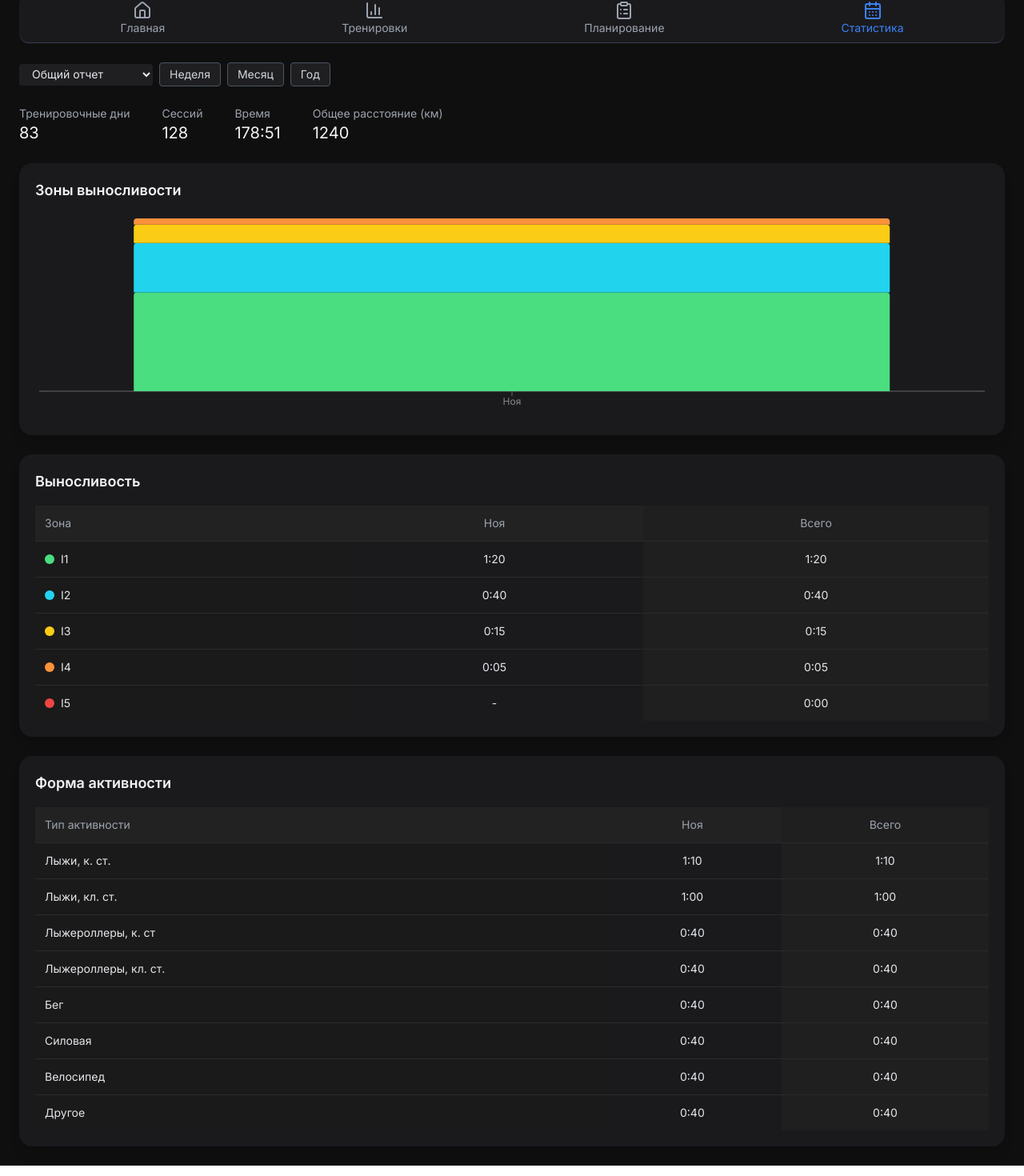
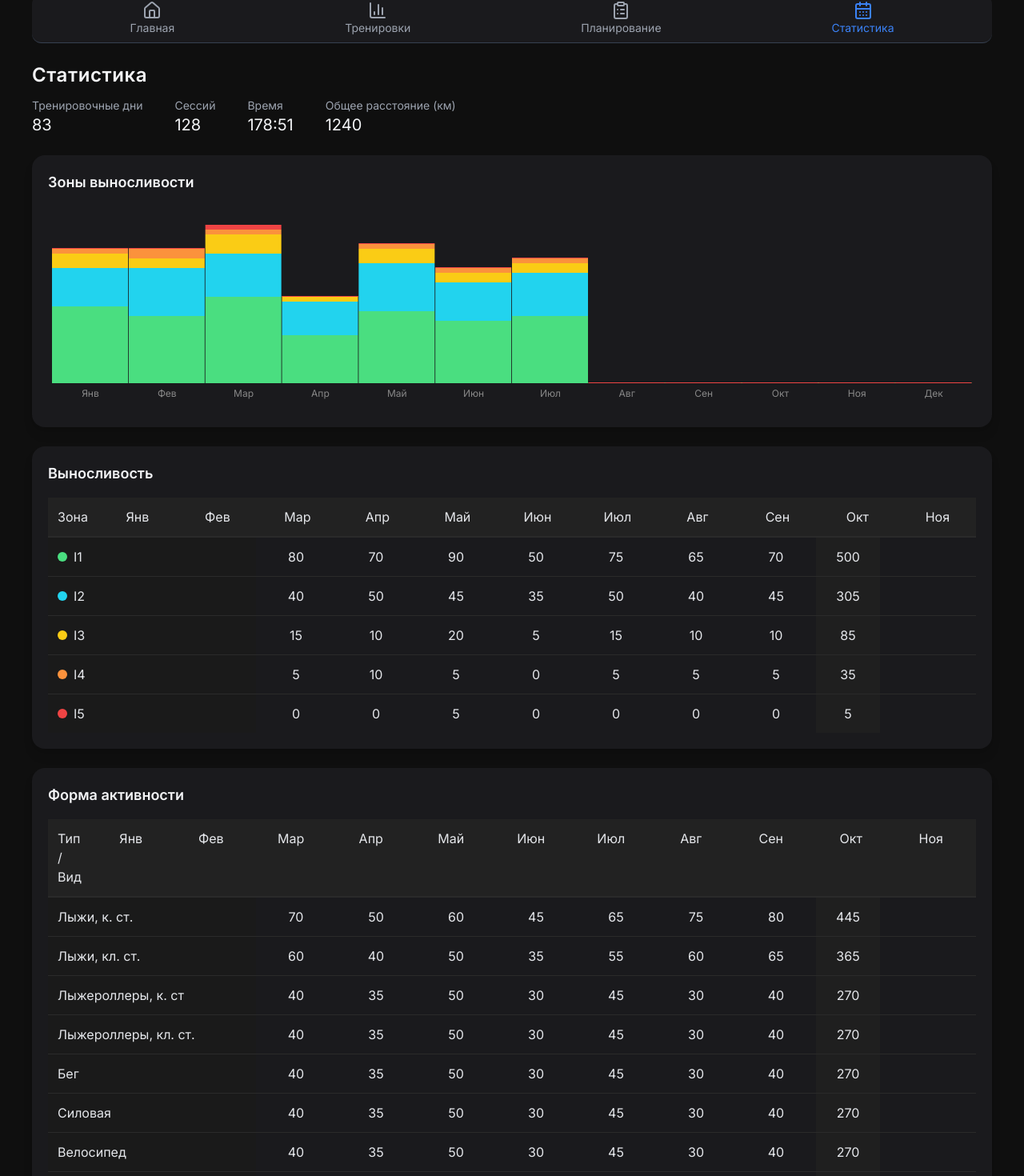
Before and after one commit to mbaliabin/dagbook-test, a React (Vite) app in the folder fasx-frontend/: page /statistics in a window 1280 px wide. Shown: the part 119-1589 px from the top of the page at 80% size. Built offline with nearby package versions, Linux system fonts and the light colour scheme.

Commit message:
Доработка StatisticsPage.tsx 370

```diff
--- a/fasx-frontend/src/pages/StatisticsPage.tsx
+++ b/fasx-frontend/src/pages/StatisticsPage.tsx
@@ -32,13 +32,18 @@ export default function StatsPage() {
 
   const [name] = React.useState("Пользователь");
   const [reportType, setReportType] = React.useState("Общий отчет");
-  const [startPeriod, setStartPeriod] = React.useState(
-    dayjs().startOf("month").toDate()
-  );
-  const [endPeriod, setEndPeriod] = React.useState(dayjs().endOf("month").toDate());
-  const [showDateRangePicker, setShowDateRangePicker] = React.useState(false);
+  const [periodType, setPeriodType] =
+    React.useState<"week" | "month" | "year" | "custom">("year");
+  const [dateRange, setDateRange] = React.useState<{
+    startDate: Date;
+    endDate: Date;
+  }>({
+    startDate: dayjs("2025-01-01").toDate(),
+    endDate: dayjs("2025-12-31").toDate(),
+  });
+  const [showDateRangePicker, setShowDateRangePicker] =
+    React.useState(false);
 
-  // Totals
   const totals = {
     trainingDays: 83,
     sessions: 128,
@@ -46,9 +51,11 @@ export default function StatsPage() {
     distance: 1240,
   };
 
-  const months = ["Янв","Фев","Мар","Апр","Май","Июн","Июл","Авг","Сен","Окт","Ноя","Дек"];
+  const months = [
+    "Янв","Фев","Мар","Апр","Май","Июн",
+    "Июл","Авг","Сен","Окт","Ноя","Дек",
+  ];
 
-  // Данные таблиц
   const enduranceZones = [
     { zone: "I1", color: "#4ade80", months: [80, 70, 90, 50, 75, 65, 70] },
     { zone: "I2", color: "#22d3ee", months: [40, 50, 45, 35, 50, 40, 45] },
@@ -68,7 +75,6 @@ export default function StatsPage() {
     { type: "Другое", months: [40, 35, 50, 30, 45, 30, 40] },
   ];
 
-  // Данные для диаграммы дистанций
   const distanceByType = [
     { type: "Лыжи, к. ст.", distance: [120, 90, 110, 80, 100, 130, 140] },
     { type: "Лыжи, кл. ст.", distance: [100, 75, 95, 60, 85, 110, 120] },
@@ -78,35 +84,27 @@ export default function StatsPage() {
     { type: "Велосипед", distance: [150, 130, 160, 120, 140, 170, 180] },
   ];
 
-  const distanceColors: Record<string,string> = {
-    "Лыжи, к. ст.": "#4ade80",
-    "Лыжи, кл. ст.": "#22d3ee",
-    "Лыжероллеры, к. ст": "#facc15",
-    "Лыжероллеры, кл. ст.": "#fb923c",
-    "Бег": "#ef4444",
-    "Велосипед": "#3b82f6",
+  const formatTimeSafe = (val: number | string) => {
+    if (typeof val === "number") return val;
+    return val;
   };
 
-  const startMonth = dayjs(startPeriod).month();
-  const endMonth = dayjs(endPeriod).month();
-  const filteredMonths = months.slice(startMonth, endMonth + 1);
-
-  const filteredEnduranceZones = enduranceZones.map(z => ({
+  const filteredEnduranceZones = enduranceZones.map((z) => ({
     ...z,
-    months: z.months.slice(0, filteredMonths.length),
-    total: z.months.slice(0, filteredMonths.length).reduce((a,b)=>a+b,0)
+    months: z.months,
+    total: z.months.reduce((a, b) => a + b, 0),
   }));
 
-  const filteredMovementTypes = movementTypes.map(m => ({
+  const filteredMovementTypes = movementTypes.map((m) => ({
     ...m,
-    months: m.months.slice(0, filteredMonths.length),
-    total: m.months.slice(0, filteredMonths.length).reduce((a,b)=>a+b,0)
+    months: m.months,
+    total: m.months.reduce((a, b) => a + b, 0),
   }));
 
-  const filteredDistanceTypes = distanceByType.map(d => ({
+  const filteredDistanceTypes = distanceByType.map((d) => ({
     ...d,
-    months: d.distance.slice(0, filteredMonths.length),
-    total: d.distance.slice(0, filteredMonths.length).reduce((a,b)=>a+b,0)
+    months: d.distance,
+    total: d.distance.reduce((a, b) => a + b, 0),
   }));
 
   const handleLogout = () => {
@@ -121,33 +119,127 @@ export default function StatsPage() {
     { label: "Статистика", icon: CalendarDays, path: "/statistics" },
   ];
 
-  const setWeek = () => {
-    setStartPeriod(dayjs().startOf('isoWeek').toDate());
-    setEndPeriod(dayjs().endOf('isoWeek').toDate());
-  };
-  const setMonth = () => {
-    setStartPeriod(dayjs().startOf('month').toDate());
-    setEndPeriod(dayjs().endOf('month').toDate());
-  };
-  const setYear = () => {
-    setStartPeriod(dayjs().startOf('year').toDate());
-    setEndPeriod(dayjs().endOf('year').toDate());
+  const scrollRefs = [
+    useRef<HTMLDivElement>(null),
+    useRef<HTMLDivElement>(null),
+    useRef<HTMLDivElement>(null),
+  ];
+
+  const handleScroll = (e: React.UIEvent<HTMLDivElement>, index: number) => {
+    const scrollLeft = e.currentTarget.scrollLeft;
+    scrollRefs.forEach((ref, i) => {
+      if (i !== index && ref.current) ref.current.scrollLeft = scrollLeft;
+    });
   };
 
-  const formatTime = (val:number) => {
-    const h = Math.floor(val/60);
-    const m = val%60;
-    return `${h}:${m.toString().padStart(2,'0')}`;
+  const TableSection: React.FC<{ table: any; index: number }> = ({
+    table,
+    index,
+  }) => {
+    const leftColWidth = 260;
+    const colWidth = 100;
+    const totalColWidth = 80;
+
+    return (
+      <div className="bg-[#1a1a1d] p-5 rounded-2xl shadow-lg">
+        <h2 className="text-lg font-semibold text-gray-100 mb-4">
+          {table.title}
+        </h2>
+
+        <div
+          ref={scrollRefs[index]}
+          className="overflow-x-auto"
+          onScroll={(e) => handleScroll(e, index)}
+        >
+          <div className="min-w-[900px]">
+            <div className="flex bg-[#222] border-b border-[#2a2a2a] sticky top-0 z-10">
+              <div
+                className="p-3 font-medium sticky left-0 bg-[#222] z-20"
+                style={{ width: leftColWidth }}
+              >
+                {table.title === "Выносливость" ? "Зона" : "Тип / Вид"}
+              </div>
+              {months.map((m, idx) => (
+                <div
+                  key={m + "-h-" + idx}
+                  className="p-3 text-center flex-none font-medium"
+                  style={{ width: colWidth }}
+                >
+                  {m}
+                </div>
+              ))}
+              <div
+                className="p-3 text-center font-medium bg-[#1f1f1f] flex-none"
+                style={{ width: totalColWidth }}
+              >
+                Всего
+              </div>
+            </div>
+
+            <div>
+              {table.data.map((row: any, j: number) => (
+                <div
+                  key={j}
+                  className="flex border-t border-[#2a2a2a] hover:bg-[#252525]/60 transition"
+                >
+                  <div
+                    className="p-3 sticky left-0 bg-[#1a1a1a] z-10 flex items-center gap-2"
+                    style={{ width: leftColWidth }}
+                  >
+                    {row.color && (
+                      <span
+                        className="inline-block w-3 h-3 rounded-full"
+                        style={{ backgroundColor: row.color }}
+                      ></span>
+                    )}
+                    <div className="truncate">{row.param || row.type}</div>
+                  </div>
+
+                  {row.months.map((val: number | string, k: number) => (
+                    <div
+                      key={k}
+                      className="p-3 text-center flex-none"
+                      style={{ width: colWidth }}
+                    >
+                      {formatTimeSafe(val)}
+                    </div>
+                  ))}
+
+                  <div
+                    className="p-3 text-center bg-[#1f1f1f] flex-none"
+                    style={{ width: totalColWidth }}
+                  >
+                    {row.total}
+                  </div>
+                </div>
+              ))}
+            </div>
+          </div>
+        </div>
+      </div>
+    );
+  };
+
+  const distanceColors: Record<string, string> = {
+    "Лыжи, к. ст.": "#4ade80",
+    "Лыжи, кл. ст.": "#22d3ee",
+    "Лыжероллеры, к. ст": "#facc15",
+    "Лыжероллеры, кл. ст.": "#fb923c",
+    "Бег": "#ef4444",
+    "Велосипед": "#3b82f6",
   };
 
   return (
     <div className="min-h-screen bg-[#0f0f0f] text-gray-200 p-6 w-full">
-      <div className="max-w-[1600px] mx-auto space-y-6">
-
+      <div className="max-w-[1600px] mx-auto space-y-6 px-4">
         {/* Header */}
         <div className="flex flex-col md:flex-row md:items-center md:justify-between gap-4 mb-4 w-full">
           <div className="flex items-center space-x-4">
-            <img src="/profile.jpg" alt="Avatar" className="w-16 h-16 rounded-full object-cover" />
+            <img
+              src="/profile.jpg"
+              alt="Avatar"
+              className="w-16 h-16 rounded-full object-cover"
+            />
             <div>
               <h1 className="text-2xl font-bold text-white">{name}</h1>
             </div>
@@ -155,160 +247,156 @@ export default function StatsPage() {
 
           <div className="flex items-center space-x-2 flex-wrap">
             <button className="bg-blue-600 hover:bg-blue-700 text-white text-sm px-3 py-1 rounded flex items-center">
-              <Plus className="w-4 h-4 mr-1"/> Добавить тренировку
+              <Plus className="w-4 h-4 mr-1" /> Добавить тренировку
             </button>
-            <button onClick={handleLogout} className="bg-blue-600 hover:bg-blue-700 text-white text-sm px-3 py-1 rounded flex items-center">
-              <LogOut className="w-4 h-4 mr-1"/> Выйти
+
+            <button
+              onClick={handleLogout}
+              className="bg-blue-600 hover:bg-blue-700 text-white text-sm px-3 py-1 rounded flex items-center"
+            >
+              <LogOut className="w-4 h-4 mr-1" /> Выйти
             </button>
           </div>
         </div>
 
         {/* Menu */}
         <div className="flex justify-around bg-[#1a1a1d] border-b border-gray-700 py-2 px-4 rounded-xl mb-6">
-          {menuItems.map(item => {
+          {menuItems.map((item) => {
             const Icon = item.icon;
-            const isActive = location.pathname===item.path;
+            const isActive = location.pathname === item.path;
             return (
-              <button key={item.path} onClick={()=>navigate(item.path)}
-                className={`flex flex-col items-center text-sm transition-colors ${isActive?"text-blue-500":"text-gray-400 hover:text-white"}`}>
-                <Icon className="w-6 h-6"/>
+              <button
+                key={item.path}
+                onClick={() => navigate(item.path)}
+                className={`flex flex-col items-center text-sm transition-colors ${
+                  isActive ? "text-blue-500" : "text-gray-400 hover:text-white"
+                }`}
+              >
+                <Icon className="w-6 h-6" />
                 <span>{item.label}</span>
               </button>
-            )
+            );
           })}
         </div>
 
-        {/* Period buttons */}
-        <div className="flex flex-wrap gap-2 items-center mb-6">
-          <select value={reportType} onChange={e=>setReportType(e.target.value)} className="bg-[#1f1f22] text-gray-200 px-3 py-1 rounded text-sm">
-            <option>Общий отчет</option>
-            <option>Общая дистанция</option>
-          </select>
-          <button onClick={setWeek} className="text-sm px-3 py-1 rounded border border-gray-600 bg-[#1f1f22] text-gray-300 hover:bg-[#2a2a2d]">Неделя</button>
-          <button onClick={setMonth} className="text-sm px-3 py-1 rounded border border-gray-600 bg-[#1f1f22] text-gray-300 hover:bg-[#2a2a2d]">Месяц</button>
-          <button onClick={setYear} className="text-sm px-3 py-1 rounded border border-gray-600 bg-[#1f1f22] text-gray-300 hover:bg-[#2a2a2d]">Год</button>
-        </div>
-
         {/* Totals */}
-        <div className="flex flex-wrap gap-10 text-sm mb-6">
         <div>
-            <p className="text-gray-400">Тренировочные дни</p>
-            <p className="text-xl text-gray-100">{totals.trainingDays}</p>
-          </div>
-          <div>
-            <p className="text-gray-400">Сессий</p>
-            <p className="text-xl text-gray-100">{totals.sessions}</p>
-          </div>
-          <div>
-            <p className="text-gray-400">Время</p>
-            <p className="text-xl text-gray-100">{totals.time}</p>
-          </div>
-          <div>
-            <p className="text-gray-400">Общее расстояние (км)</p>
-            <p className="text-xl text-gray-100">{totals.distance}</p>
+          <h1 className="text-2xl font-semibold tracking-wide text-gray-100">Статистика</h1>
+          <div className="flex flex-wrap gap-10 text-sm mt-3">
+            <div><p className="text-gray-400">Тренировочные дни</p><p className="text-xl text-gray-100">{totals.trainingDays}</p></div>
+            <div><p className="text-gray-400">Сессий</p><p className="text-xl text-gray-100">{totals.sessions}</p></div>
+            <div><p className="text-gray-400">Время</p><p className="text-xl text-gray-100">{totals.time}</p></div>
+            <div><p className="text-gray-400">Общее расстояние (км)</p><p className="text-xl text-gray-100">{totals.distance}</p></div>
           </div>
         </div>
 
-        {/* Endurance chart */}
+        {/* Диаграмма зон */}
         <div className="bg-[#1a1a1d] p-5 rounded-2xl shadow-lg">
           <h2 className="text-lg font-semibold mb-4 text-gray-100">Зоны выносливости</h2>
           <div className="h-64">
             <ResponsiveContainer width="100%" height="100%">
-              <BarChart data={filteredMonths.map((month,i)=>{
-                const obj:any = { month };
-                filteredEnduranceZones.forEach(z => obj[z.zone] = z.months[i]);
-                return obj;
-              })}>
-                <XAxis dataKey="month" tick={{ fill: "#888", fontSize:12 }}/>
-                <Tooltip content={({payload}:any)=>{
-                  if(payload && payload.length){
-                    return <div className="bg-[#1e1e1e] border border-[#333] px-3 py-2 rounded text-xs text-gray-300">
-                      {payload.map((p:any)=><div key={p.dataKey}><span className="inline-block w-3 h-3 mr-1 rounded-full" style={{backgroundColor:p.fill}}></span>{p.dataKey}: {formatTime(p.value)}</div>)}
+              <BarChart
+                data={months.map((month, i) => {
+                  const data: any = { month };
+                  filteredEnduranceZones.forEach((zone) => {
+                    data[zone.zone] = zone.months[i] || 0;
+                  });
+                  return data;
+                })}
+                barGap={0}
+                barCategoryGap="0%"
+              >
+                <XAxis dataKey="month" axisLine={false} tickLine={false} tick={{ fill: "#888", fontSize: 12 }} />
+                <Tooltip
+                  content={({ active, payload }: any) => {
+                    if (active && payload && payload.some((p: any) => p.value > 0)) {
+                      return (
+                        <div className="bg-[#1e1e1e] border border-[#333] px-3 py-2 rounded text-sm text-white">
+                          {payload.filter((p: any) => p.value > 0).map((p: any) => (
+                            <div key={p.dataKey}>
+                              <span
+                                className="inline-block w-3 h-3 mr-1 rounded-full"
+                                style={{ backgroundColor: p.fill }}
+                              ></span>
+                              {p.dataKey}: {p.value}
                             </div>
+                          ))}
+                        </div>
+                      );
                     }
                     return null;
-                }}/>
-                {filteredEnduranceZones.map(z=><Bar key={z.zone} dataKey={z.zone} stackId="a" fill={z.color} radius={[4,4,0,0]}/>)}
+                  }}
+                />
+                {filteredEnduranceZones.map((zone) => (
+                  <Bar
+                    key={zone.zone}
+                    dataKey={zone.zone}
+                    stackId="a"
+                    fill={zone.color}
+                    minPointSize={1}
+                  />
+                ))}
               </BarChart>
             </ResponsiveContainer>
           </div>
         </div>
 
-        {/* Endurance table */}
-        <div className="bg-[#1a1a1d] p-5 rounded-2xl shadow-lg overflow-x-auto">
-          <h2 className="text-lg font-semibold mb-4 text-gray-100">Выносливость</h2>
-          <table className="w-full min-w-[900px] text-sm border-collapse">
-            <thead>
-              <tr className="bg-[#222] text-gray-400 text-left">
-                <th className="p-3 font-medium sticky left-0 bg-[#222]">Зона</th>
-                {filteredMonths.map(m=><th key={m} className="p-3 font-medium text-center">{m}</th>)}
-                <th className="p-3 font-medium text-center bg-[#1f1f1f]">Всего</th>
-              </tr>
-            </thead>
-            <tbody>
-              {filteredEnduranceZones.map(z=>(
-                <tr key={z.zone} className="border-t border-[#2a2a2a] hover:bg-[#252525]/60 transition">
-                  <td className="p-3 flex items-center gap-2 sticky left-0 bg-[#1a1a1a]">
-                    <div className="w-3 h-3 rounded-full" style={{backgroundColor:z.color}}></div>{z.zone}
-                  </td>
-                  {z.months.map((val,i)=><td key={i} className="p-3 text-center">{val>0?formatTime(val):"-"}</td>)}
-                  <td className="p-3 text-center font-medium bg-[#1f1f1f]">{formatTime(z.total)}</td>
-                </tr>
-              ))}
-            </tbody>
-          </table>
-        </div>
+        {/* Таблицы */}
+        <TableSection table={{ title: "Выносливость", data: filteredEnduranceZones.map(z => ({ param: z.zone, color: z.color, months: z.months, total: z.total })) }} index={0} />
+        <TableSection table={{ title: "Форма активности", data: filteredMovementTypes.map(m => ({ param: m.type, months: m.months, total: m.total })) }} index={1} />
 
-        {/* Movement table */}
-        <div className="bg-[#1a1a1d] p-5 rounded-2xl shadow-lg overflow-x-auto">
-          <h2 className="text-lg font-semibold mb-4 text-gray-100">Форма активности</h2>
-          <table className="w-full min-w-[900px] text-sm border-collapse">
-            <thead>
-              <tr className="bg-[#222] text-gray-400 text-left">
-                <th className="p-3 font-medium sticky left-0 bg-[#222]">Тип активности</th>
-                {filteredMonths.map(m=><th key={m} className="p-3 font-medium text-center">{m}</th>)}
-                <th className="p-3 font-medium text-center bg-[#1f1f1f]">Всего</th>
-              </tr>
-            </thead>
-            <tbody>
-              {filteredMovementTypes.map(m=>(
-                <tr key={m.type} className="border-t border-[#2a2a2a] hover:bg-[#252525]/60 transition">
-                  <td className="p-3 sticky left-0 bg-[#1a1a1a]">{m.type}</td>
-                  {m.months.map((val,i)=><td key={i} className="p-3 text-center">{val>0?formatTime(val):"-"}</td>)}
-                  <td className="p-3 text-center font-medium bg-[#1f1f1f]">{formatTime(m.total)}</td>
-                </tr>
-              ))}
-            </tbody>
-          </table>
-        </div>
-
-        {/* Distance chart */}
-        {reportType==="Общая дистанция" && (
+        {/* Диаграмма общей дистанции */}
         <div className="bg-[#1a1a1d] p-5 rounded-2xl shadow-lg">
           <h2 className="text-lg font-semibold mb-4 text-gray-100">Общая дистанция по видам тренировок</h2>
           <div className="h-64">
             <ResponsiveContainer width="100%" height="100%">
-                <BarChart data={filteredMonths.map((month,i)=>{
-                  const obj:any={month};
-                  filteredDistanceTypes.forEach(d=>obj[d.type]=d.months[i]);
-                  return obj;
-                })}>
-                  <XAxis dataKey="month" tick={{fill:"#888", fontSize:12}}/>
-                  <Tooltip content={({payload}:any)=>{
-                    if(payload && payload.length){
-                      return <div className="bg-[#1e1e1e] border border-[#333] px-3 py-2 rounded text-xs text-gray-300">
-                        {payload.map((p:any)=><div key={p.dataKey}><span className="inline-block w-3 h-3 mr-1 rounded-full" style={{backgroundColor:p.fill}}></span>{p.dataKey}: {p.value} км</div>)}
+              <BarChart
+                data={months.map((month, i) => {
+                  const data: any = { month };
+                  filteredDistanceTypes.forEach((t) => {
+                    data[t.type] = t.months[i] || 0;
+                  });
+                  return data;
+                })}
+                barGap={0}
+                barCategoryGap="0%"
+              >
+                <XAxis dataKey="month" axisLine={false} tickLine={false} tick={{ fill: "#888", fontSize: 12 }} />
+                <Tooltip
+                  content={({ active, payload }: any) => {
+                    if (active && payload && payload.some((p: any) => p.value > 0)) {
+                      return (
+                        <div className="bg-[#1e1e1e] border border-[#333] px-3 py-2 rounded text-sm text-white">
+                          {payload.filter((p: any) => p.value > 0).map((p: any) => (
+                            <div key={p.dataKey}>
+                              <span
+                                className="inline-block w-3 h-3 mr-1 rounded-full"
+                                style={{ backgroundColor: p.fill }}
+                              ></span>
+                              {p.dataKey}: {p.value} км
                             </div>
+                          ))}
+                        </div>
+                      );
                     }
                     return null;
-                  }}/>
-                  {filteredDistanceTypes.map(d=><Bar key={d.type} dataKey={d.type} stackId="b" fill={distanceColors[d.type]} radius={[4,4,0,0]}/>)}
+                  }}
+                />
+                {filteredDistanceTypes.map((t) => (
+                  <Bar
+                    key={t.type}
+                    dataKey={t.type}
+                    stackId="a"
+                    fill={distanceColors[t.type]}
+                    minPointSize={1}
+                  />
+                ))}
               </BarChart>
             </ResponsiveContainer>
           </div>
         </div>
-        )}
 
+        <TableSection table={{ title: "Дистанция по видам тренировок", data: filteredDistanceTypes.map(d => ({ param: d.type, months: d.months, total: d.total })) }} index={2} />
       </div>
     </div>
   );
```
Lines whose indentation alone changed are shown as unchanged.
